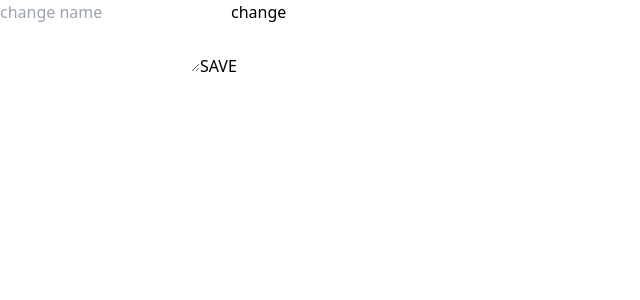
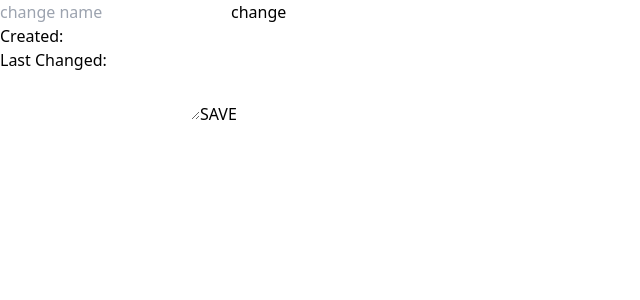
Before and after one commit to NureddinFarzaliyev/noteapp-advanced, a React (Vite) app in the folder client/: page /edit/1 in a window 1280 px wide. Shown: the top 300 px of the page, without its empty margins (0-640 px from the left). Built offline with nearby package versions, Linux system fonts and the light colour scheme; no server answers.

Commit message:
note data

```diff
--- a/client/src/components/editor/Editor.tsx
+++ b/client/src/components/editor/Editor.tsx
@@ -18,7 +18,6 @@ function Editor() {
     }, [noteData])
 
     // TODO: SEPERATE COMPONENTS
-    // TODO: DETAILED NOTE DATA
 
     if(isLoading !== true){
         return (
@@ -27,6 +26,10 @@ function Editor() {
                 <div>
                     <input type="text" placeholder="change name" onChange={(e) => {setNewName(e.target.value); setNoteName(e.target.value)}} />
                     <button disabled={isChangeNameLoading} onClick={() => {changeName('note', typeof id === 'string' ? id : '');}}>change</button>
+                </div>
+                <div>
+                    <p>Created: {noteData?.createdAt}</p>
+                    <p>Last Changed: {noteData?.updatedAt}</p>
                 </div>
                 <textarea name="" id="" value={noteContent} onChange={(e) => setNoteContent(e.target.value)}></textarea>
                 <button disabled={isSaving} onClick={() => {updateNoteContent(id, noteContent)}}>SAVE</button>
--- a/client/src/hooks/useGetNoteData.ts
+++ b/client/src/hooks/useGetNoteData.ts
@@ -4,6 +4,8 @@ import { sendPostRequest } from "../utils/sendPostRequest"
 interface NoteDataType {
     name: string;
     content: string;
+    createdAt: string;
+    updatedAt: string;
 }
 
 export const useGetNoteData = (id:string|undefined) => {
```
